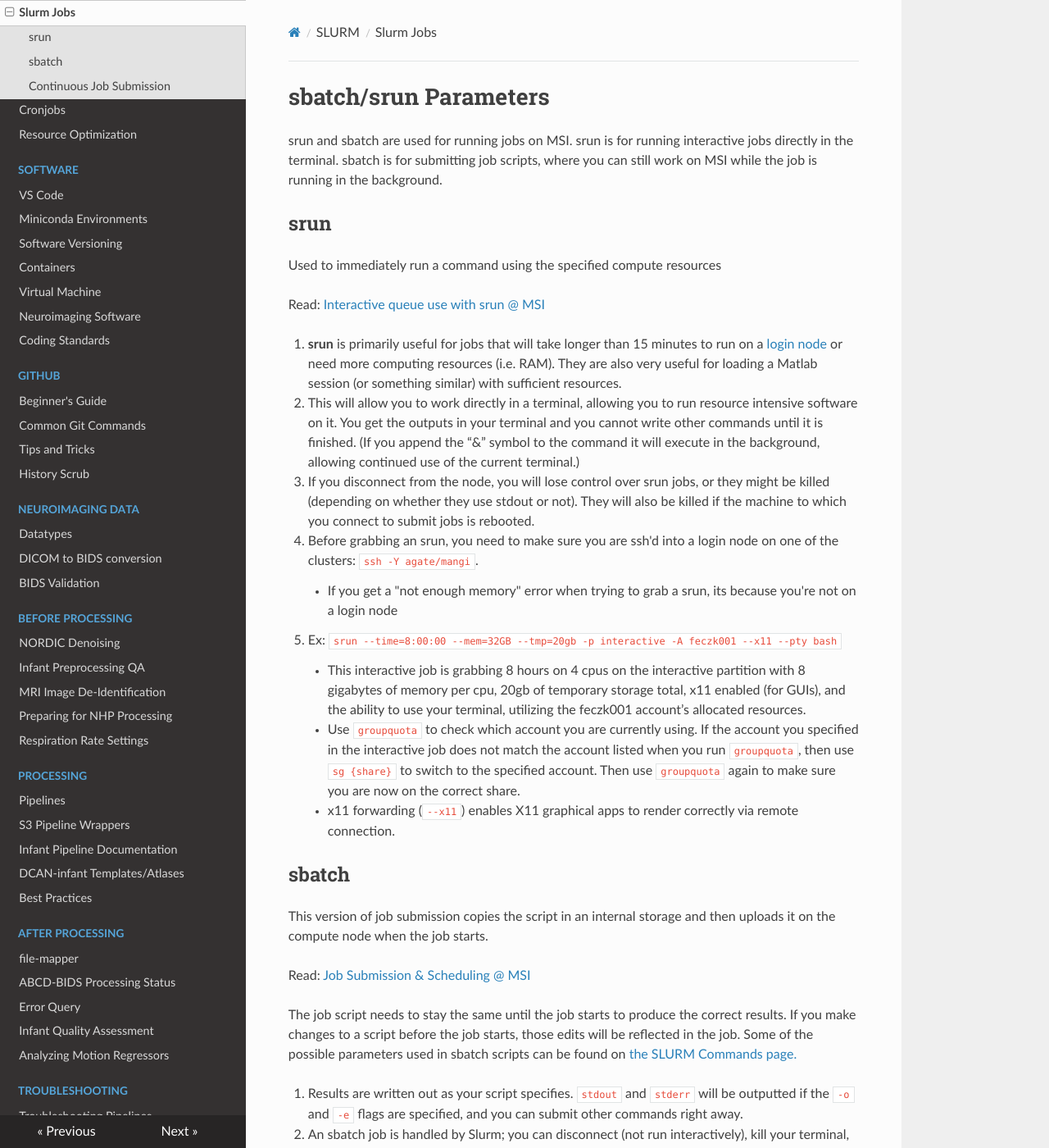
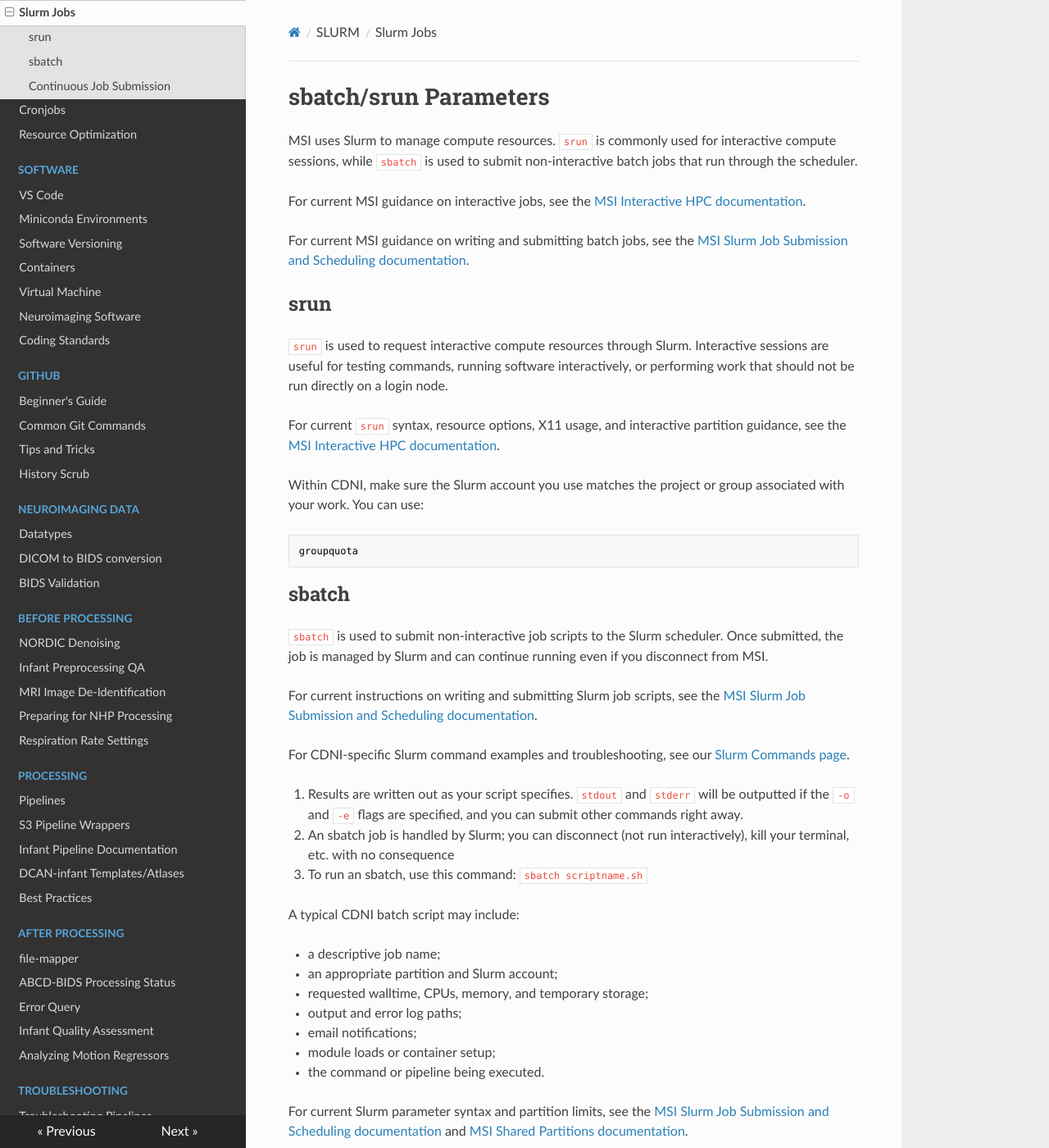
Before and after one commit to DCAN-Labs/cdni-brain, an MkDocs documentation site: the page built from docs/slurm-params.md, in a window 1280 px wide and 1400 px high. Shown: the whole window at 82% size. Built offline with MkDocs 1.6.1, drawn with Linux system fonts in a browser that asks for light colours; nearby versions of some CDN libraries; some of the changed text lies outside the part shown.

Commit message:
Revise sbatch/srun parameters documentation
Updated the documentation for sbatch and srun parameters, improving clarity and adding links to relevant MSI resources.

````diff
--- a/docs/slurm-params.md
+++ b/docs/slurm-params.md
@@ -1,60 +1,61 @@
 # sbatch/srun Parameters
 
-srun and sbatch are used for running jobs on MSI. srun is for running interactive jobs directly in the terminal. sbatch is for submitting job scripts, where you can still work on MSI while the job is running in the background.
+MSI uses Slurm to manage compute resources. `srun` is commonly used for interactive compute sessions, while `sbatch` is used to submit non-interactive batch jobs that run through the scheduler.
+
+For current MSI guidance on interactive jobs, see the [MSI Interactive HPC documentation](https://userdocs.msi.umn.edu/compute/interactive_compute.html).
+
+For current MSI guidance on writing and submitting batch jobs, see the [MSI Slurm Job Submission and Scheduling documentation](https://userdocs.msi.umn.edu/compute/slurm_job_submission.html).
 
 ## srun
 
-Used to immediately run a command using the specified compute resources
+`srun` is used to request interactive compute resources through Slurm. Interactive sessions are useful for testing commands, running software interactively, or performing work that should not be run directly on a login node.
 
-Read: [Interactive queue use with srun @ MSI](https://www.msi.umn.edu/content/interactive-queue-use-srun)
+For current `srun` syntax, resource options, X11 usage, and interactive partition guidance, see the [MSI Interactive HPC documentation](https://userdocs.msi.umn.edu/compute/interactive_compute.html).
 
-1. **srun** is primarily useful for jobs that will take longer than 15 minutes to run on a [login node](partitions.md#nodes) or need more computing resources (i.e. RAM). They are also very useful for loading a Matlab session (or something similar) with sufficient resources.
-2. This will allow you to work directly in a terminal, allowing you to run resource intensive software on it. You get the outputs in your terminal and you cannot write other commands until it is finished. (If you append the “&” symbol to the command it will execute in the background, allowing continued use of the current terminal.)
-3. If you disconnect from the node, you will lose control over srun jobs, or they might be killed (depending on whether they use stdout or not). They will also be killed if the machine to which you connect to submit jobs is rebooted.
-4. Before grabbing an srun, you need to make sure you are ssh'd into a login node on one of the clusters: `ssh -Y agate/mangi`.
-    * If you get a "not enough memory" error when trying to grab a srun, its because you're not on a login node
-5. Ex: `srun --time=8:00:00 --mem=32GB --tmp=20gb -p interactive -A feczk001 --x11 --pty bash`
-    * This interactive job is grabbing 8 hours on 4 cpus on the interactive partition with 8 gigabytes of memory per cpu, 20gb of temporary storage total, x11 enabled (for GUIs), and the ability to use your terminal, utilizing the feczk001 account’s allocated resources.
-    * Use `groupquota` to check which account you are currently using. If the account you specified in the interactive job does not match the account listed when you run `groupquota`, then use `sg {share}` to switch to the specified account. Then use `groupquota` again to make sure you are now on the correct share.
-    * x11 forwarding (`--x11`) enables X11 graphical apps to render correctly via remote connection.
+Within CDNI, make sure the Slurm account you use matches the project or group associated with your work. You can use:
+
+```bash
+groupquota
+```
 
 ## sbatch
 
-This version of job submission copies the script in an internal storage and then uploads it on the compute node when the job starts.
+`sbatch` is used to submit non-interactive job scripts to the Slurm scheduler. Once submitted, the job is managed by Slurm and can continue running even if you disconnect from MSI.
 
-Read: [Job Submission & Scheduling @ MSI](https://www.msi.umn.edu/content/job-submission-and-scheduling-slurm)
+For current instructions on writing and submitting Slurm job scripts, see the [MSI Slurm Job Submission and Scheduling documentation](https://userdocs.msi.umn.edu/compute/slurm_job_submission.html).
 
-The job script needs to stay the same until the job starts to produce the correct results. If you make changes to a script before the job starts, those edits will be reflected in the job. Some of the possible parameters used in sbatch scripts can be found on [the SLURM Commands page.](slurm.md#job-parameters)
+For CDNI-specific Slurm command examples and troubleshooting, see our [Slurm Commands page](slurm.md).
 
 1. Results are written out as your script specifies. `stdout` and `stderr` will be outputted if the `-o` and `-e` flags are specified, and you can submit other commands right away.
 2. An sbatch job is handled by Slurm; you can disconnect (not run interactively), kill your terminal, etc. with no consequence
 3. To run an sbatch, use this command: `sbatch scriptname.sh`
 
-    1. Example sbatch layout:
+A typical CDNI batch script may include:
 
-    ![singularity_example](img/singularity_image.png)
+- a descriptive job name;
+- an appropriate partition and Slurm account;
+- requested walltime, CPUs, memory, and temporary storage;
+- output and error log paths;
+- email notifications;
+- module loads or container setup;
+- the command or pipeline being executed.
 
-    2. The line `#!/bin/bash -l` in needed to indicate that this is a bash script.
-    3. The name of the job is “_abcd-xcp_”, which is a descriptive name that will appear when running `squeue -al --me` in the command line.
-    4. It will send all types of mail to the specified email address “lundq163@umn.edu”
-    5. The resources utilized by this sbatch job include:
-        * a maximum time of 8 hours
-        * 8 cpus per task
-        * queueing on the `msismall` partition
-        * 160 gigabytes of total RAM
-        * utilizing the account _rando149_’s queue
-    6. There are full paths to a directory that will hold both `stdout` and `stderr` files, which are listed above as `output_logs/xcp_full_%A.out` and `output_logs/xcp_full_%A.err`. The `%A` signifies that the job ID number will be added to the filename.
-        * Note: make sure that the _output_logs_ directory exists prior to job submission, if you choose to use one. You can also change that path or not have a sub folder altogether if you want. It is recommended to specify the full path.
-        * If you are submitting a sbatch for a [pipeline wrapper](wrappers.md), you can use `output_logs/xcp_full_%A_%a.err` for the output logs path. The `%a` indicates the array number that is being submitted.
-    7. All of the text after the #SBATCH parameters are the commands needed to run an XCP-D [singularity container](containers.md). This is one example of what can be in an sbatch, and it can be substituted for any command that may need to be run via an sbatch. Read more about the [XCP-D specific flags](https://xcp-d.readthedocs.io/en/latest/usage.html)
-        1. The input and output directory paths are bound to the container’s filesystem using the `-B` syntax. There is also a path to a `.sif` file that will utilize the jobs resources in order to produce the desired outputs using what's in the input directory. This .sif file is a [singularity image](containers.md) that is being run on the specified input files.
-            * Note: these input, output and singularity image paths need to exist prior to running the sbatch.
-            * The input file is binded with the `:ro` option, which indicates it is read only. This is done to ensure that running the command won't accidentally alter the input file.
-    8. If an sbatch job is running for >3 minutes, there are most likely no errors in the run command, and job doesn't need to be closely monitored before completion.
+For current Slurm parameter syntax and partition limits, see the [MSI Slurm Job Submission and Scheduling documentation](https://userdocs.msi.umn.edu/compute/slurm_job_submission.html) and [MSI Shared Partitions documentation](https://userdocs.msi.umn.edu/compute/shared_partitions.html).
+
+When using containers in CDNI workflows, input directories should generally be mounted read-only when appropriate to reduce the risk of accidentally modifying source data.
+
+If you are submitting a job array or pipeline wrapper, output logs may use Slurm placeholders such as:
+
+```text
+%A
+```
+If an sbatch job is running for >3 minutes, there are most likely no errors in the run command, and job doesn't need to be closely monitored before completion.
 
 ## Continuous Job Submission
 
-If a submission is above 2000 jobs (slurm’s max in-queue number of jobs), or you would like to space out job submission, use the continuous submitter.
+For very large CDNI workflows, or when jobs need to be submitted gradually rather than all at once, use the CDNI continuous submitter.
+
+MSI job-count and resource limits can change, so check the [MSI Shared Partitions documentation](https://userdocs.msi.umn.edu/compute/shared_partitions.html) for current per-user and per-group limits before launching a large workflow.
 
 * Path to continuous submitter: `/projects/standard/faird/shared/code/internal/utilities/SLURM_wrappers/continuous_submitter`
 
@@ -73,7 +74,10 @@ python continuous_slurm_submitter.py --partition small,amdsmall --job-name abcd-
 
 The `array-size` is how many jobs you are submitting at once. The `submission-interval` is the amount of time in minutes to wait until submitting another array of jobs.
 
-3. Check the [fairshare](fairshare.md) to know which account to use for processing.
+3. Check the [fairshare](fairshare.md) and confirm which CDNI account is appropriate for the workflow before submitting large numbers of jobs.
+
+For general information about MSI scheduling and fairshare behavior, see the [MSI Slurm Job Submission and Scheduling documentation](https://userdocs.msi.umn.edu/compute/slurm_job_submission.html).
+
 4. If you have a command or script that outputs to a different group than your primary MSI group (i.e. the group with your home directory), you can use `sg` to run as the group that matches the output directory instead. Recommended for abcd-hcp-pipeline, infant-abcd-bids-pipeline, and nhp-abcd-bids-pipeline to avoid permission errors in the FreeSurfer stage of the pipeline.
 
     * Example for when your output directory is on faird: `sg faird -c "singularity run <...>"`
````
